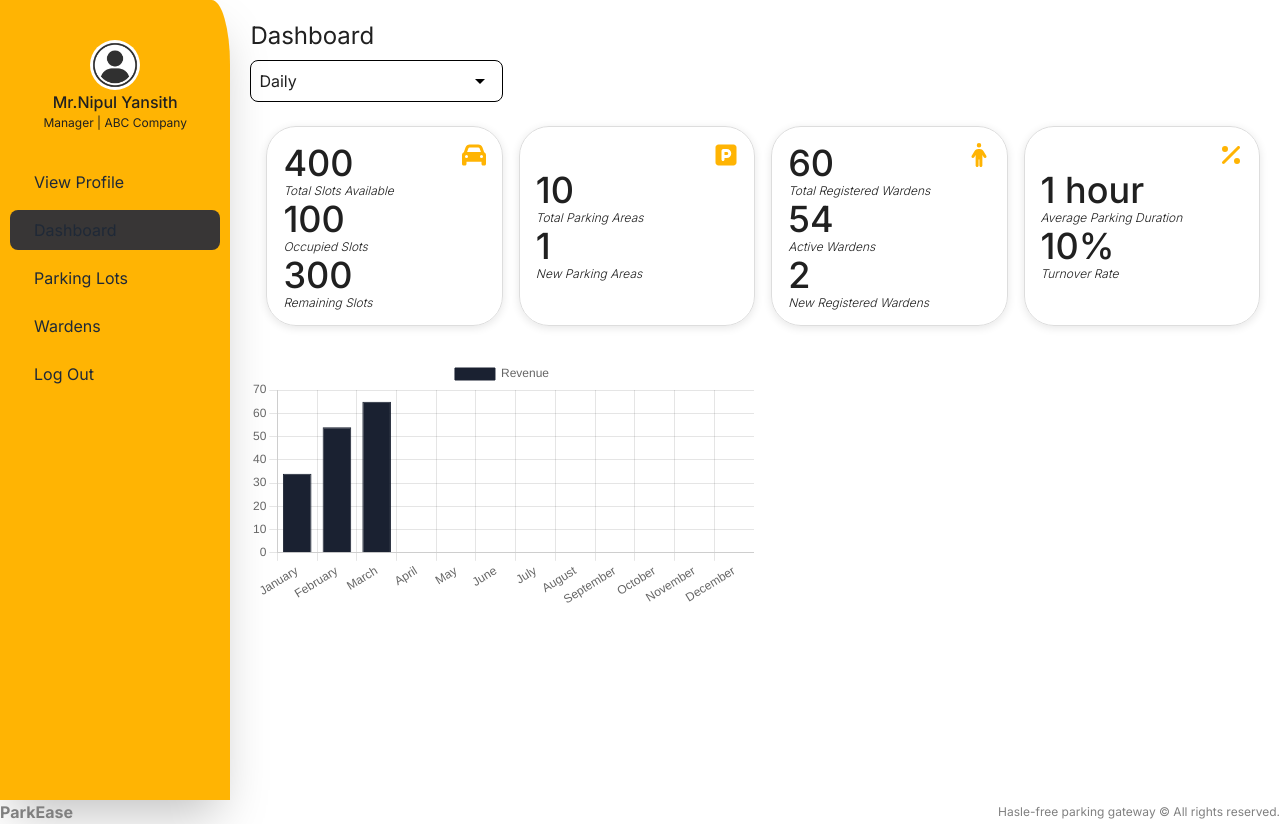
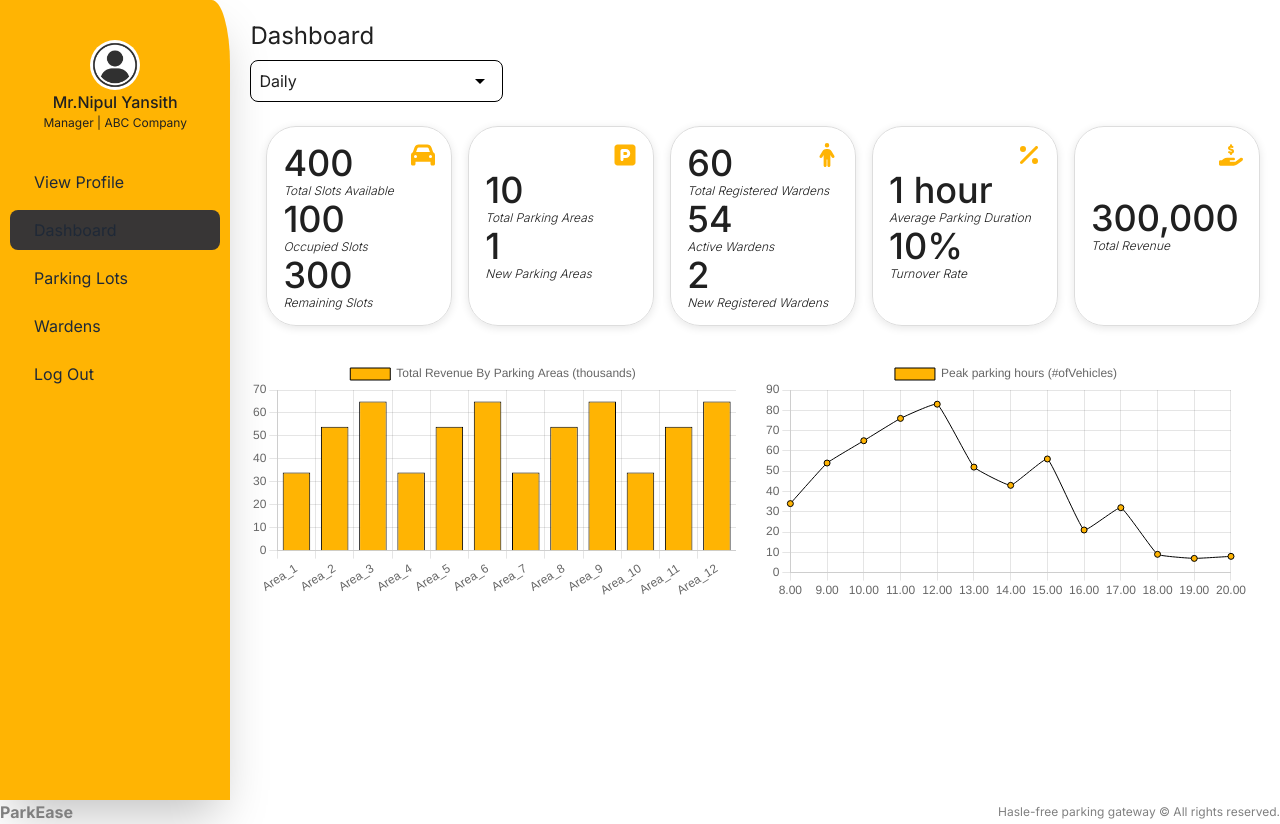
Before and after one commit to ParkEase-UrbanParkingManagementSystem/parkeasewebapp, a Next.js app in the folder client/: page /dashboard in a window 1280 px wide. Built offline with nearby package versions, Linux system fonts and the light colour scheme.

Commit message:
charts added
dashboard is almost done. can change value regards to the timeline

```diff
--- a/client/src/app/dashboard/page.jsx
+++ b/client/src/app/dashboard/page.jsx
@@ -1,103 +1,125 @@
 "use client";
 
-import React from "react";
+import React, { useState } from "react";
 import Card from "../../ui/dashboard/card/card";
-import Chart from "../../ui/dashboard/chartPmcRevenue/Chart";
-import Dropdown from "../../ui/dashboard/dropdown/dropdown"
-import { faSquareParking, faPerson, faCar, faPercent } from "@fortawesome/free-solid-svg-icons";
+import BarChart from "../../ui/dashboard/chartPmcRevenue/barchart";
+import LineChart from "../../ui/dashboard/chartPmcRevenue/linechart";
+import Dropdown from "../../ui/dashboard/dropdown/dropdown";
+import {
+  faSquareParking,
+  faPerson,
+  faCar,
+  faPercent,
+  faHandHoldingDollar,
+} from "@fortawesome/free-solid-svg-icons";
 import { library } from "@fortawesome/fontawesome-svg-core";
-import { useState } from "react";
 
 library.add(faSquareParking);
 library.add(faPerson);
 library.add(faCar);
 library.add(faPercent);
+library.add(faHandHoldingDollar);
 
 const Dashboard = ({ setAuth }) => {
-
-  const [timeFrame, setTimeFrame] = useState('Daily');
+  const [timeFrame, setTimeFrame] = useState("Daily");
 
   const data = {
     Daily: {
       cardItemswarden: [
-        { title: 'Total Registered Wardens', content: '60' },
-        { title: 'Active Wardens', content: '54' },
-        { title: 'New Registered Wardens', content: '2' }
+        { title: "Total Registered Wardens", content: "60" },
+        { title: "Active Wardens", content: "54" },
+        { title: "New Registered Wardens", content: "2" },
       ],
       cardItemsparking: [
-        { title: 'Total Parking Areas', content: '10' },
-        { title: 'New Parking Areas', content: '1' }
+        { title: "Total Parking Areas", content: "10" },
+        { title: "New Parking Areas", content: "1" },
       ],
       cardItemsslot: [
-        { title: 'Total Slots Available', content: '400' },
-        { title: 'Occupied Slots', content: '100' },
-        { title: 'Remaining Slots', content: '300' }
+        { title: "Total Slots Available", content: "400" },
+        { title: "Occupied Slots", content: "100" },
+        { title: "Remaining Slots", content: "300" },
       ],
       cardItemsrate: [
-        { title: 'Average Parking Duration', content: '1 hour' },
-        { title: 'Turnover Rate', content: '10%' }
+        { title: "Average Parking Duration", content: "1 hour" },
+        { title: "Turnover Rate", content: "10%" },
       ],
+      cardItemsrevenue: [{ title: "Total Revenue", content: "300,000" }],
+      chart1: <BarChart />,
+      chart2: <LineChart />,
     },
     Weekly: {
       cardItemswarden: [
-        { title: 'Total Registered Wardens', content: '60' },
-        { title: 'Active Wardens', content: '54' },
-        { title: 'New Registered Wardens', content: '6' }
+        { title: "Total Registered Wardens", content: "60" },
+        { title: "Active Wardens", content: "54" },
+        { title: "New Registered Wardens", content: "6" },
       ],
       cardItemsparking: [
-        { title: 'Total Parking Areas', content: '10' },
-        { title: 'New Parking Areas', content: '2' }
+        { title: "Total Parking Areas", content: "10" },
+        { title: "New Parking Areas", content: "2" },
       ],
       cardItemsslot: [
-        { title: 'Total Slots Available', content: '400' },
-        { title: 'Occupied Slots', content: '200' },
-        { title: 'Remaining Slots', content: '200' }
+        { title: "Total Slots Available", content: "400" },
+        { title: "Occupied Slots", content: "200" },
+        { title: "Remaining Slots", content: "200" },
       ],
       cardItemsrate: [
-        { title: 'Average Parking Duration', content: '1.5 hours' },
-        { title: 'Turnover Rate', content: '15%' }
+        { title: "Average Parking Duration", content: "1.5 hours" },
+        { title: "Turnover Rate", content: "15%" },
       ],
+      cardItemsrevenue: [{ title: "Total Revenue", content: "900,000" }],
+      chart1: <BarChart />,
+      chart2: <LineChart />,
     },
     Monthly: {
       cardItemswarden: [
-        { title: 'Total Registered Wardens', content: '60' },
-        { title: 'Active Wardens', content: '50' },
-        { title: 'New Registered Wardens', content: '10' }
+        { title: "Total Registered Wardens", content: "60" },
+        { title: "Active Wardens", content: "50" },
+        { title: "New Registered Wardens", content: "10" },
       ],
       cardItemsparking: [
-        { title: 'Total Parking Areas', content: '10' },
-        { title: 'New Parking Areas', content: '3' }
+        { title: "Total Parking Areas", content: "10" },
+        { title: "New Parking Areas", content: "3" },
       ],
       cardItemsslot: [
-        { title: 'Total Slots Available', content: '400' },
-        { title: 'Occupied Slots', content: '250' },
-        { title: 'Remaining Slots', content: '150' }
+        { title: "Total Slots Available", content: "400" },
+        { title: "Occupied Slots", content: "250" },
+        { title: "Remaining Slots", content: "150" },
       ],
       cardItemsrate: [
-        { title: 'Average Parking Duration', content: '2 hours' },
-        { title: 'Turnover Rate', content: '20%' }
+        { title: "Average Parking Duration", content: "2 hours" },
+        { title: "Turnover Rate", content: "20%" },
       ],
+      cardItemsrevenue: [{ title: "Total Revenue", content: "12,000,000" }],
+      chart1: <BarChart />,
+      chart2: <LineChart />,
     },
     Yearly: {
       cardItemswarden: [
-        { title: 'Total Registered Wardens', content: '60' },
-        { title: 'Active Wardens', content: '40' },
-        { title: 'New Registered Wardens', content: '20' }
+        { title: "Total Registered Wardens", content: "60" },
+        { title: "Active Wardens", content: "40" },
+        { title: "New Registered Wardens", content: "20" },
       ],
       cardItemsparking: [
-        { title: 'Total Parking Areas', content: '10' },
-        { title: 'New Parking Areas', content: '4' }
+        { title: "Total Parking Areas", content: "10" },
+        { title: "New Parking Areas", content: "4" },
       ],
       cardItemsslot: [
-        { title: 'Total Slots Available', content: '400' },
-        { title: 'Occupied Slots', content: '300' },
-        { title: 'Remaining Slots', content: '100' }
+        { title: "Total Slots Available", content: "400" },
+        { title: "Occupied Slots", content: "300" },
+        { title: "Remaining Slots", content: "100" },
       ],
       cardItemsrate: [
-        { title: 'Average Parking Duration', content: '3 hours' },
-        { title: 'Turnover Rate', content: '25%' }
+        { title: "Average Parking Duration", content: "3 hours" },
+        { title: "Turnover Rate", content: "25%" },
       ],
-    }
+      cardItemsrevenue: [{ title: "Total Revenue", content: "87,000,000" }],
+      chart1: <BarChart />,
+      chart2: <LineChart />,
+    },
+  };
+
+  const handleTimeFrameChange = (selectedTimeFrame) => {
+    setTimeFrame(selectedTimeFrame);
   };
 
   return (
@@ -106,32 +128,44 @@ const Dashboard = ({ setAuth }) => {
 
       <div className="my-2">
         <Dropdown
-          options={['Daily', 'Weekly', 'Monthly', 'Yearly']}
+          options={["Daily", "Weekly", "Monthly", "Yearly"]}
           selectedOption={timeFrame}
-          onChange={setTimeFrame}
+          onChange={handleTimeFrameChange}
         />
       </div>
 
       <div className="flex flex-row mb-4">
-        <div className="w-1/4">
+        <div className="w-1/5">
           <Card items={data[timeFrame].cardItemsslot} icon={faCar} />
         </div>
 
-        <div className="w-1/4">
-          <Card items={data[timeFrame].cardItemsparking} icon={faSquareParking} />
+        <div className="w-1/5">
+          <Card
+            items={data[timeFrame].cardItemsparking}
+            icon={faSquareParking}
+          />
         </div>
 
-        <div className="w-1/4">
+        <div className="w-1/5">
           <Card items={data[timeFrame].cardItemswarden} icon={faPerson} />
         </div>
 
-        <div className="w-1/4">
+        <div className="w-1/5">
           <Card items={data[timeFrame].cardItemsrate} icon={faPercent} />
+        </div>
+
+        <div className="w-1/5">
+          <Card
+            items={data[timeFrame].cardItemsrevenue}
+            icon={faHandHoldingDollar}
+          />
         </div>
       </div>
 
-      <div className="flex mt-8 w-1/2">
-        <Chart />
+      <div className="flex flex-row mt-8 space-x-4">
+        <div className="w-1/2">{data[timeFrame].chart1}</div>
+
+        <div className="w-1/2">{data[timeFrame].chart2}</div>
       </div>
     </div>
   );
--- a/client/src/ui/dashboard/chartPmcRevenue/Chart.jsx
+++ b/client/src/ui/dashboard/chartPmcRevenue/barchart.jsx
@@ -4,7 +4,7 @@ import {useRef, useEffect} from "react"
 import {Chart} from "chart.js/auto"
 import React from 'react'
 
-const ChartPMC = () => {
+const BarChartPMC = () => {
 
     const chartRef = useRef(null)
 
@@ -19,22 +19,22 @@ const ChartPMC = () => {
             const newChart = new Chart(context, {
                 type: "bar",
                 data: {
-                    labels: ["January", "February", "March", "April", "May",
-                                "June", "July", "August", "September", "October",
-                                "November", "December"
+                    labels: ["Area_1", "Area_2", "Area_3", "Area_4", "Area_5",
+                                "Area_6", "Area_7", "Area_8", "Area_9", "Area_10",
+                                "Area_11", "Area_12"
                     ],
 
                     datasets: [{
-                        label: "Revenue",
-                        data: [34,54,65],
-                        backgroundColor: "#1A2131",
-                        borderColor: "#1A2131",
+                        label: "Total Revenue By Parking Areas (thousands)",
+                        data: [34,54,65,34,54,65,34,54,65,34,54,65],
+                        backgroundColor: "#ffb403",
+                        borderColor: "#000000",
                         borderWidth: 1,
                     },
                 ],
                 },
                     options: {
-                        // responsive: true,
+                        responsive: true,
                         scales:{
                             x: {
                                 type: "category"
@@ -53,10 +53,10 @@ const ChartPMC = () => {
     })
 
   return (
-    <div style={{position: "relative", width:"50vw", height:"23vw"}}>
+    <div style={{position: "relative", width:"38vw", height:"20vw"}}>
         <canvas ref={chartRef}/>
     </div>
   )
 }
 
-export default ChartPMC
+export default BarChartPMC
--- /dev/null
+++ b/client/src/ui/dashboard/chartPmcRevenue/linechart.jsx
@@ -0,0 +1,58 @@
+"use client"
+
+import { useRef, useEffect } from "react";
+import { Chart } from "chart.js/auto";
+import React from 'react';
+
+const LineChartPMC = () => {
+    const chartRef = useRef(null);
+
+    useEffect(() => {
+        if (chartRef.current) {
+            if (chartRef.current.chart) {
+                chartRef.current.chart.destroy();
+            }
+
+            const context = chartRef.current.getContext("2d");
+
+            const newChart = new Chart(context, {
+                type: "line",
+                data: {
+                    labels: ["8.00", "9.00", "10.00", "11.00", "12.00",
+                                "13.00", "14.00", "15.00", "16.00", "17.00", "18.00", "19.00", "20.00"
+                    ],
+                    datasets: [{
+                        label: "Peak parking hours (#ofVehicles)",
+                        data: [34, 54, 65, 76, 83, 52, 43, 56, 21, 32, 9, 7,8],
+                        backgroundColor: "#ffb403",
+                        borderColor: "#000000",
+                        borderWidth: 1,
+                        fill: false,
+                        tension: 0.1
+                    }],
+                },
+                options: {
+                    responsive: true,
+                    scales: {
+                        x: {
+                            type: "category"
+                        },
+                        y: {
+                            beginAtZero: true
+                        }
+                    }
+                }
+            });
+
+            chartRef.current.chart = newChart;
+        }
+    }, []);
+
+    return (
+        <div style={{ position: "relative", width: "38vw", height: "20vw" }}>
+            <canvas ref={chartRef} />
+        </div>
+    );
+}
+
+export default LineChartPMC;
```
